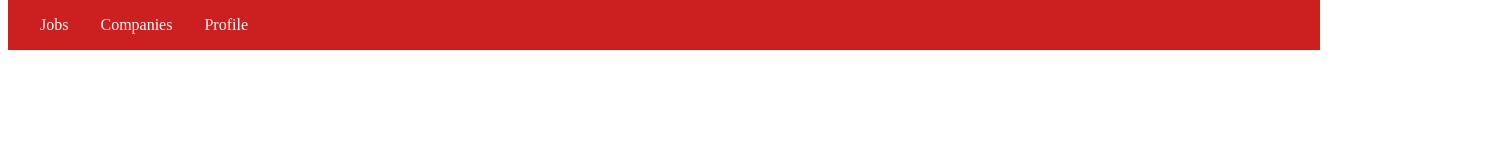
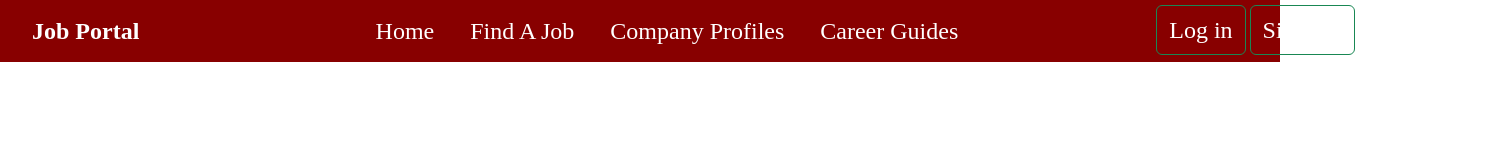
Before and after one commit to eronlowell/DSI-JOB-PORTAL, a website: page index.html in a window 1280 px wide. Shown: the top 160 px of the page, 1486 px wide, since content can reach past the window. Drawn offline with nearby package versions, Linux system fonts and the light colour scheme.

Commit message:
ejs and navbar added

```diff
--- a/index.html
+++ b/index.html
@@ -2,16 +2,44 @@
 <html lang="en">
 <head>
     <meta charset="UTF-8">
+    <link href="https://cdn.jsdelivr.net/npm/bootstrap@5.3.0-alpha1/dist/css/bootstrap.min.css" rel="stylesheet" integrity="sha384-GLhlTQ8iRABdZLl6O3oVMWSktQOp6b7In1Zl3/Jr59b6EGGoI1aFkw7cmDA6j6gD" crossorigin="anonymous">
     <link rel="stylesheet" href="styles.css">
     <title>JOB PORTAL</title>
 </head>
 <body>
-    <nav>
-        <ul>
-          <li><a href="/jobs">Jobs</a></li>
-          <li><a href="/companies">Companies</a></li>
-          <li><a href="/profile">Profile</a></li>
-        </ul>
-      </nav>
+    <nav class="navbar navbar-expand-sm navbar-light" style="background-color: #800;">
+  <a class="navbar-brand logo font-color" href="#">Job Portal</a>
+  <button class="navbar-toggler" type="button" data-toggle="collapse" data-target="#navbarSupportedContent" aria-controls="navbarSupportedContent" aria-expanded="false" aria-label="Toggle navigation">
+    <span class="navbar-toggler-icon"></span>
+  </button>
+
+  <div class="collapse navbar-collapse container text-center set" id="navbarSupportedContent">
+    <ul class="navbar-nav mr-auto">
+      <li class="nav-item active">
+        <a class="nav-link font-color" href="#">Home </a>
+      </li>
+      <li class="nav-item">
+        <a class="nav-link font-color" href="#">Find A Job</a>
+      </li>
+      <li class="nav-item">
+        <a class="nav-link font-color" href="#">Company Profiles</a>
+      </li>
+      <li class="nav-item">
+        <a class="nav-link font-color" href="#">Career Guides</a>
+      </li>
+      <form class="form-inline login-button">
+    <button class="btn btn-outline-success font-color" type="button">Log in</button>
+    <button class="btn btn-outline-success font-color" type="button">Sign Up</button>
+  </form>
+  </div>
+
+  <div class="fixed-bottom footer">
+    <br>
+
+    <hr>
+  </div>
+
+</nav>
+      <script src="https://cdn.jsdelivr.net/npm/bootstrap@5.3.0-alpha1/dist/js/bootstrap.bundle.min.js" integrity="sha384-w76AqPfDkMBDXo30jS1Sgez6pr3x5MlQ1ZAGC+nuZB+EYdgRZgiwxhTBTkF7CXvN" crossorigin="anonymous"></script>
 </body>
 </html>
--- a/package.json
+++ b/package.json
@@ -19,6 +19,7 @@
   "homepage": "https://github.com/eronlowell/DSI-JOB-PORTAL#readme",
   "dependencies": {
     "bootstrap": "^5.3.0-alpha1",
+    "ejs": "^3.1.8",
     "express": "^4.18.2",
     "express-session": "^1.17.3",
     "mysql": "^2.18.1",
--- a/styles.css
+++ b/styles.css
@@ -1,47 +1,25 @@
 body {
     background: rgba(255, 255, 255, 0.5);
+    font-family: montserrat;
   }
-
-  .container {
-    display: flex;
-    align-items: center;
-    justify-content: center;
-    height: 100vh;
-  }
-
-  .form-box {
-    background: white;
-    padding: 20px;
-    border-radius: 10px;
-    box-shadow: 0 0 10px rgba(0, 0, 0, 0.1);
-  }
-  nav {
-    background-color: #cc2020; /* Green */
-    color: white;
-    padding: 16px;
-    position: fixed;
-    top: 0;
-    width: 100%;
-  }
-
-  nav ul {
-    list-style-type: none;
-    margin: 0;
-    padding: 0;
-    overflow: hidden;
-  }
-
-  nav li {
-    float: left;
-  }
-
-  nav li a {
-    color: white;
-    text-align: center;
-    padding: 14px 16px;
-    text-decoration: none;
-  }
-
-  nav li a:hover {
-    background-color: rgb(177, 94, 94);
-  }
+.logo{
+  padding-left: 2rem;
+  font-size: 2rem;
+  font-weight: bold;
+}
+.set{
+  float: none;
+  position: absolute;
+  left: 27%;
+}
+.login-button{
+  padding-left: 180px;
+}
+.font-color{
+  color: white;
+  font-size: 150%;
+}
+.navbar-nav > li{
+  padding-left:10px;
+  padding-right:10px;
+}
```
Also changed, not shown: 2 other files.
